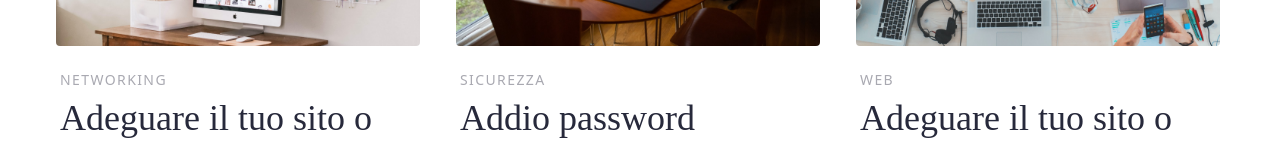
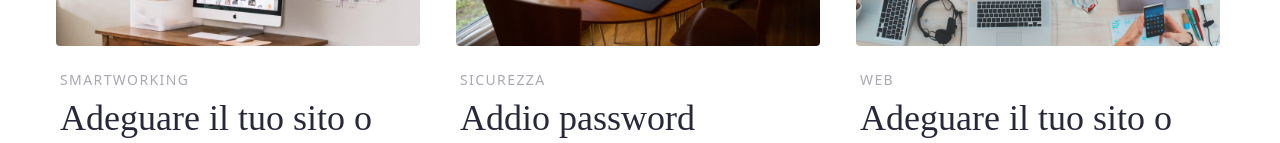
Before and after one commit to lucapellizzaro/lpblog, a Next.js app: page / in a window 1280 px wide. Shown: the part 382-525 px from the top of the page. Built offline with nearby package versions, Linux system fonts and the light colour scheme.

Commit message:
Update index.js

```diff
--- a/pages/index.js
+++ b/pages/index.js
@@ -8,7 +8,7 @@ export default function Home() {
     {
       title: "Adeguare il tuo sito o app alle normative",
       imageurl: "/elsa-noblet-5KD5PmZEfcg-unsplash.jpg",
-      category: "Networking",
+      category: "smartworking",
       desc: "Siti web ed app devono sempre rispettare alcuni obblighi imposti dalla legge. Il mancato rispetto delle norme, infatti, comporta il rischio di ingenti sanzioni. Per questo ho scelto di affidarmi a iubenda, azienda composta da figure sia legali che tecniche, specializzata in questo settore.",
     },
     {
```
